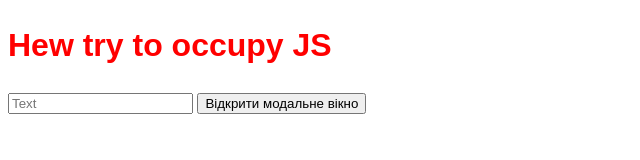
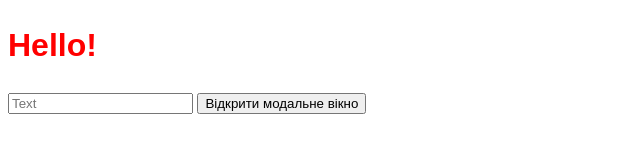
Before and after one commit to KateZaharova/New_Study_JS_GitHub, a plain HTML site: page index.html in a window 1280 px wide. Shown: the whole page, without its empty margins (0-640 px from the left). Drawn offline with Linux system fonts and the light colour scheme.

Commit message:
Create index.html

```diff
--- a/index.html
+++ b/index.html
@@ -9,7 +9,7 @@
 <body>
 
 
-    <h1>Hew try to occupy JS </h1>
+    <h1>Hello! </h1>
     <!--style="color:blue; font-size:40px-->
 
 
```
